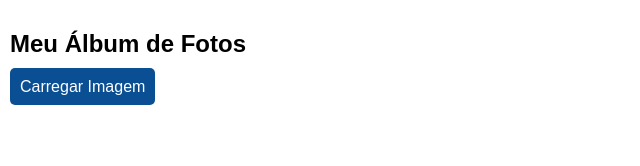
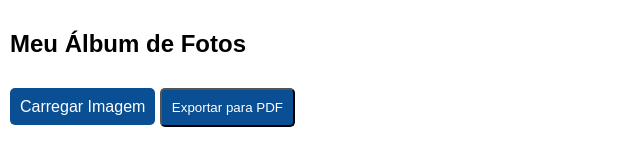
Before and after one commit to andreabrantes80/Album-Fotos, a plain HTML site: page index.html in a window 1280 px wide. Shown: the whole page, without its empty margins (0-640 px from the left). Drawn offline with nearby package versions, Linux system fonts and the light colour scheme.

Commit message:
Add função que cria um pdf com as fotos

```diff
--- a/configuracoes.js
+++ b/configuracoes.js
@@ -133,6 +133,72 @@ function removerImagem(event) {
   fecharModal();
 }
 
+// Função para exportar as imagens para PDF
+function exportarParaPDF() {
+  // Verifica se há imagens na galeria
+  if (imagens.length === 0) {
+    alert("Nenhuma imagem para exportar!");
+    return;
+  }
+
+  // Extrai o jsPDF do objeto global (via CDN)
+  const { jsPDF } = window.jspdf;
+
+  // Cria um novo documento PDF
+  const doc = new jsPDF({
+    orientation: "portrait",
+    unit: "mm",
+    format: "a4",
+  });
+
+  // Dimensões da página A4 em mm (210mm x 297mm)
+  const pageWidth = 210;
+  const pageHeight = 297;
+  const margin = 10; // Margem de 10mm
+
+  // Loop para adicionar cada imagem ao PDF
+  imagens.forEach((imagem, index) => {
+    if (index > 0) {
+      doc.addPage(); // Adiciona uma nova página para cada imagem, exceto a primeira
+    }
+
+    // Cria uma imagem temporária para calcular as dimensões
+    const img = new Image();
+    img.src = imagem.src;
+
+    // Proporções da imagem
+    const imgWidth = img.naturalWidth;
+    const imgHeight = img.naturalHeight;
+    const imgRatio = imgWidth / imgHeight;
+
+    // Calcula as dimensões para ajustar a imagem à página com margem
+    let pdfImgWidth = pageWidth - 2 * margin;
+    let pdfImgHeight = pdfImgWidth / imgRatio;
+
+    // Se a altura da imagem ultrapassar a altura disponível na página, ajusta a altura
+    if (pdfImgHeight > pageHeight - 2 * margin) {
+      pdfImgHeight = pageHeight - 2 * margin;
+      pdfImgWidth = pdfImgHeight * imgRatio;
+    }
+
+    // Centraliza a imagem na página
+    const x = (pageWidth - pdfImgWidth) / 2;
+    const y = (pageHeight - pdfImgHeight) / 2;
+
+    // Adiciona a imagem ao PDF
+    doc.addImage(imagem.src, "JPEG", x, y, pdfImgWidth, pdfImgHeight);
+
+    // Adiciona a descrição abaixo da imagem, se houver
+    if (imagem.descricao && imagem.descricao !== "Sem descrição") {
+      doc.setFontSize(12);
+      doc.text(imagem.descricao, margin, y + pdfImgHeight + 10);
+    }
+  });
+
+  // Salva o PDF com o nome "galeria.pdf"
+  doc.save("galeria.pdf");
+}
+
 // Carrega as imagens ao iniciar a página
 carregarImagens();
 
--- a/index.html
+++ b/index.html
@@ -6,6 +6,7 @@
     <title>Álbum de fotos interativo</title>
 
     <link rel="stylesheet" href="estilos.css" />
+    <script src="https://cdnjs.cloudflare.com/ajax/libs/jspdf/2.5.1/jspdf.umd.min.js"></script>
   </head>
   <body>
     <h2>Meu Álbum de Fotos</h2>
@@ -30,6 +31,21 @@
       style="display: none"
     />
 
+    <!-- Botão para exportar as imagens para PDF -->
+    <button
+      onclick="exportarParaPDF()"
+      style="
+        background-color: #0a4f94;
+        color: white;
+        padding: 10px;
+        border-radius: 5px;
+        cursor: pointer;
+        margin-top: 10px;
+      "
+    >
+      Exportar para PDF
+    </button>
+
     <div id="galeria"></div>
     <div id="modal" onclick="fecharModal()">
       <button onclick="removerImagem(event)">Remover Imagem</button>
```
